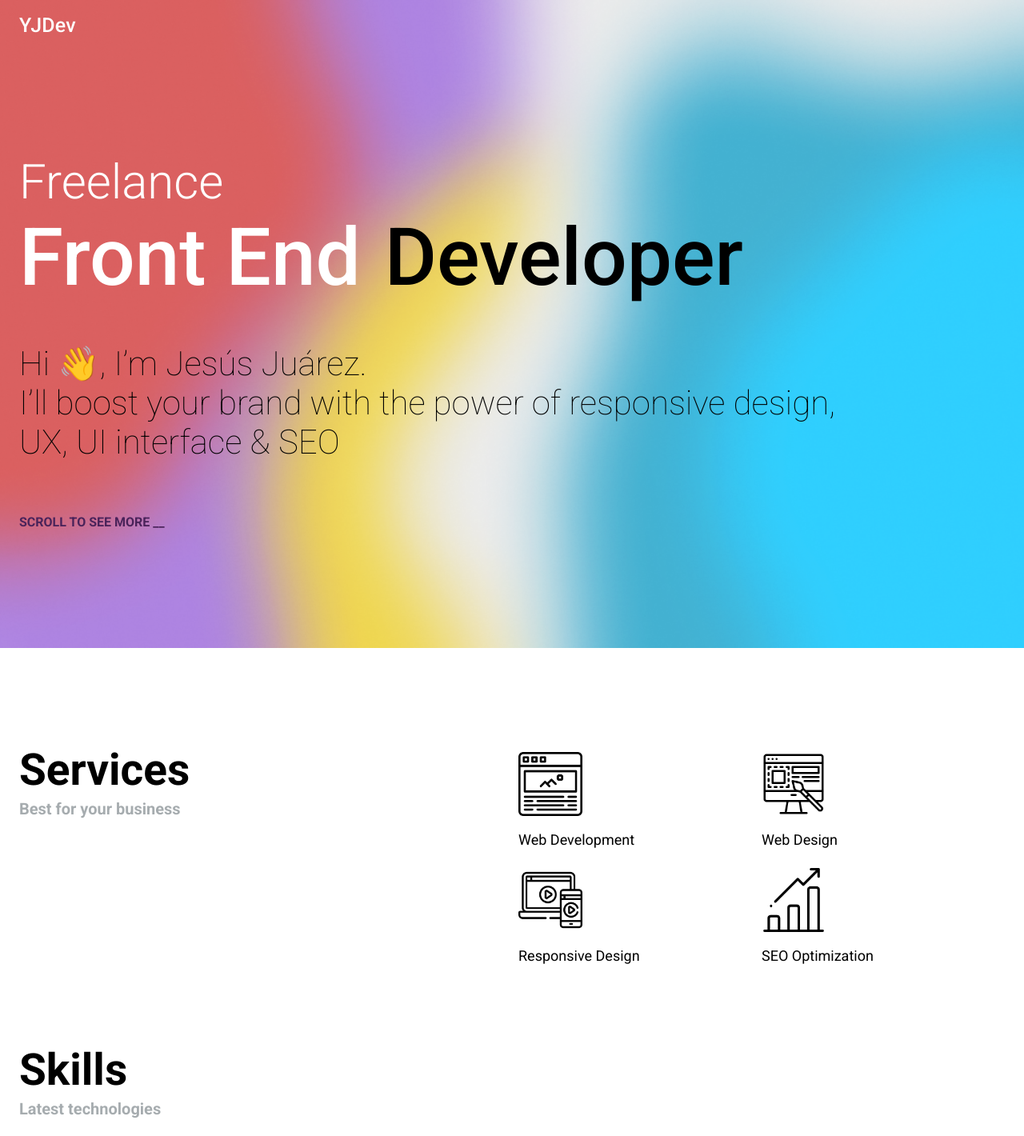
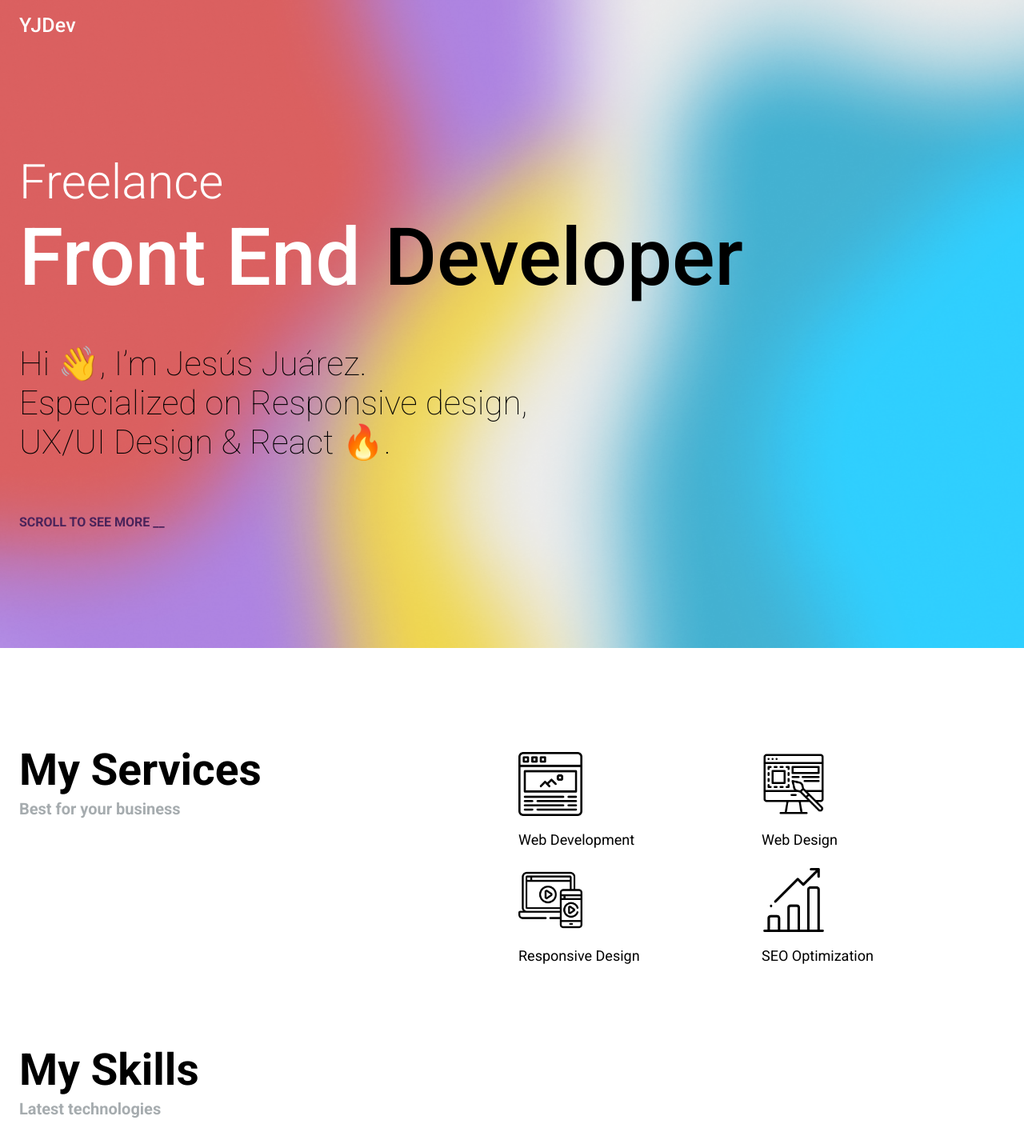
Before and after one commit to YisusJuarez/yjdevportfolio, a Next.js app: page / in a window 1280 px wide. Shown: the top 1420 px of the page at 80% size. Built offline with nearby package versions, Linux system fonts and the light colour scheme.

Commit message:
aniamtion header

```diff
--- a/components/HeadContent/HeadContent.jsx
+++ b/components/HeadContent/HeadContent.jsx
@@ -8,7 +8,7 @@ const HeadContent = (props) => {
   return (
     <div className="bg">
       <NavBar></NavBar>
-      <Container maxWidth="lg" style={{ height: 'calc(100vh - 50px)'}}>
+      <Container maxWidth="lg" style={{ height: "calc(100vh - 50px)" }}>
         <Grid
           container
           direction="row"
@@ -34,14 +34,14 @@ const HeadContent = (props) => {
               <p className="text-desc">
                 Hi 👋, I’m Jesús Juárez.
                 <br />
-                I’ll boost your brand with the power of responsive design,
-                <br /> UX, UI interface & SEO 🔥.
+                Especialized on Responsive design,
+                <br /> UX/UI Design & React 🔥.
               </p>
             </Typist>
-
           </Grid>
-          <Grid item md={12} sm={12}><p className="scroll">SCROLL TO SEE MORE __</p></Grid>
-
+          <Grid item md={12} sm={12}>
+            <p className="scroll">SCROLL TO SEE MORE __</p>
+          </Grid>
         </Grid>
       </Container>
 
@@ -51,12 +51,28 @@ const HeadContent = (props) => {
           font-family: "Roboto";
           font-weight: bolder;
         }
+
         .bg {
           background-image: url("/img/bg-desk-2.png");
           background-size: cover;
           background-repeat: none;
           background-position: top;
+          animation-name: rotate;
+          animation-duration: 7s;
+          animation-iteration-count: infinite;
         }
+        @keyframes rotate {
+          0% {
+            background-position: top right;
+          }
+          50% {
+            background-position: bottom right;
+          }
+          100% {
+            background-position: top left;
+          }
+        }
+
         .btn-portafolio {
           margin-top: 20px;
           background-color: black;
--- a/components/Services/Services.js
+++ b/components/Services/Services.js
@@ -11,7 +11,7 @@ const Services = () => {
       <Container maxWidth="lg">
         <Grid container spacing={2}>
           <Grid item lg={6} md={6} sm={12} xs={12}>
-            <h1 className="titles-bg-black-2">Services</h1>
+            <h1 className="titles-bg-black-2">My Services</h1>
             <h3 className="sub-bg-black">Best for your business</h3>
           </Grid>
           <Grid item lg={6} md={6} sm={12} xs={12}>
--- a/components/SkillsExp/SkillsExp.js
+++ b/components/SkillsExp/SkillsExp.js
@@ -8,7 +8,7 @@ const SkillsExp = () => {
   return (
     <>
       <Container maxWidth="lg" className="skills-top">
-        <h1 className="titles-bg-black">Skills</h1>
+        <h1 className="titles-bg-black">My Skills</h1>
         <h3 className="sub-bg-black">Latest technologies</h3>
         <Grid container spacing={2}>
           {skills.map((s) => {
```
